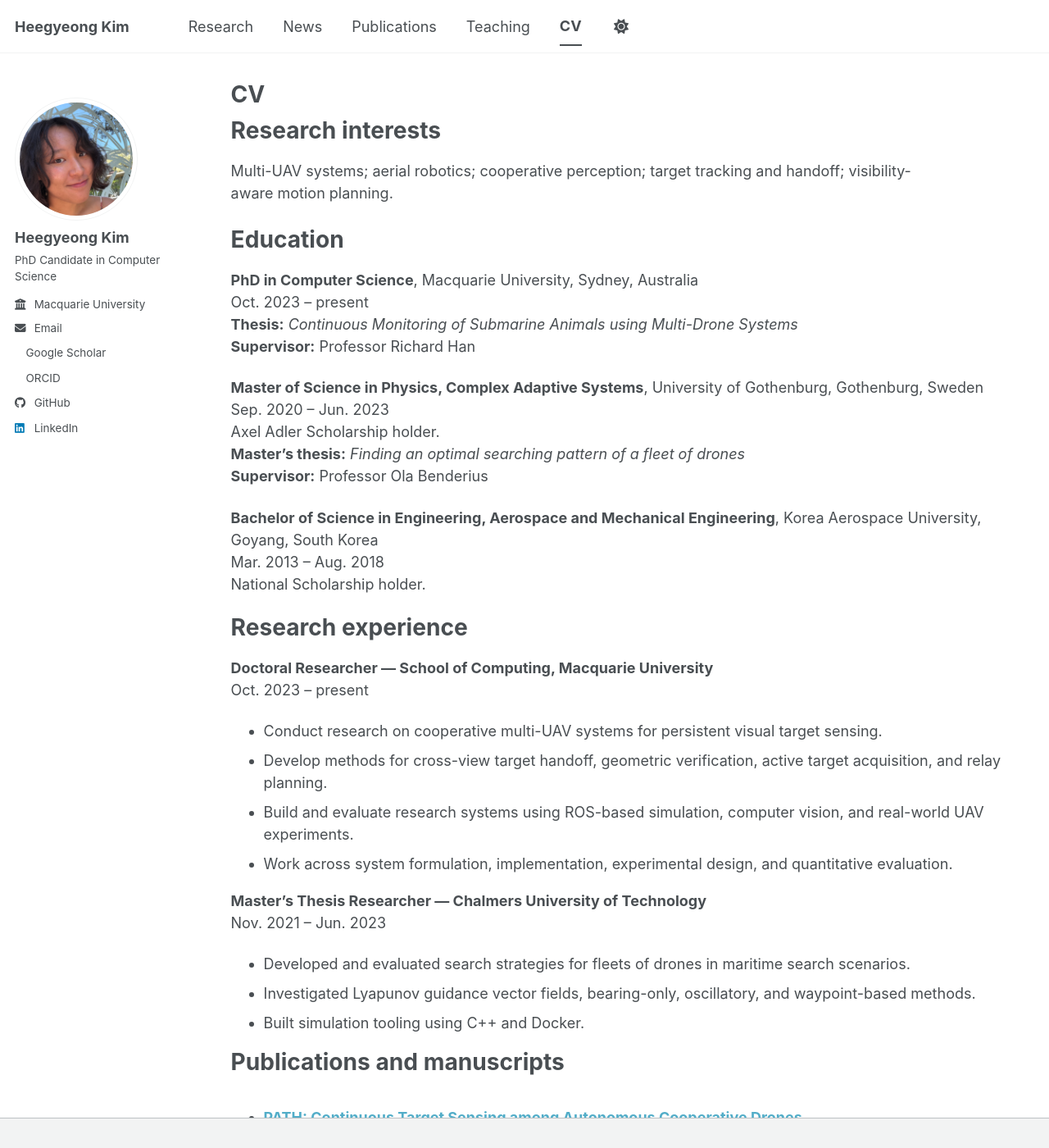
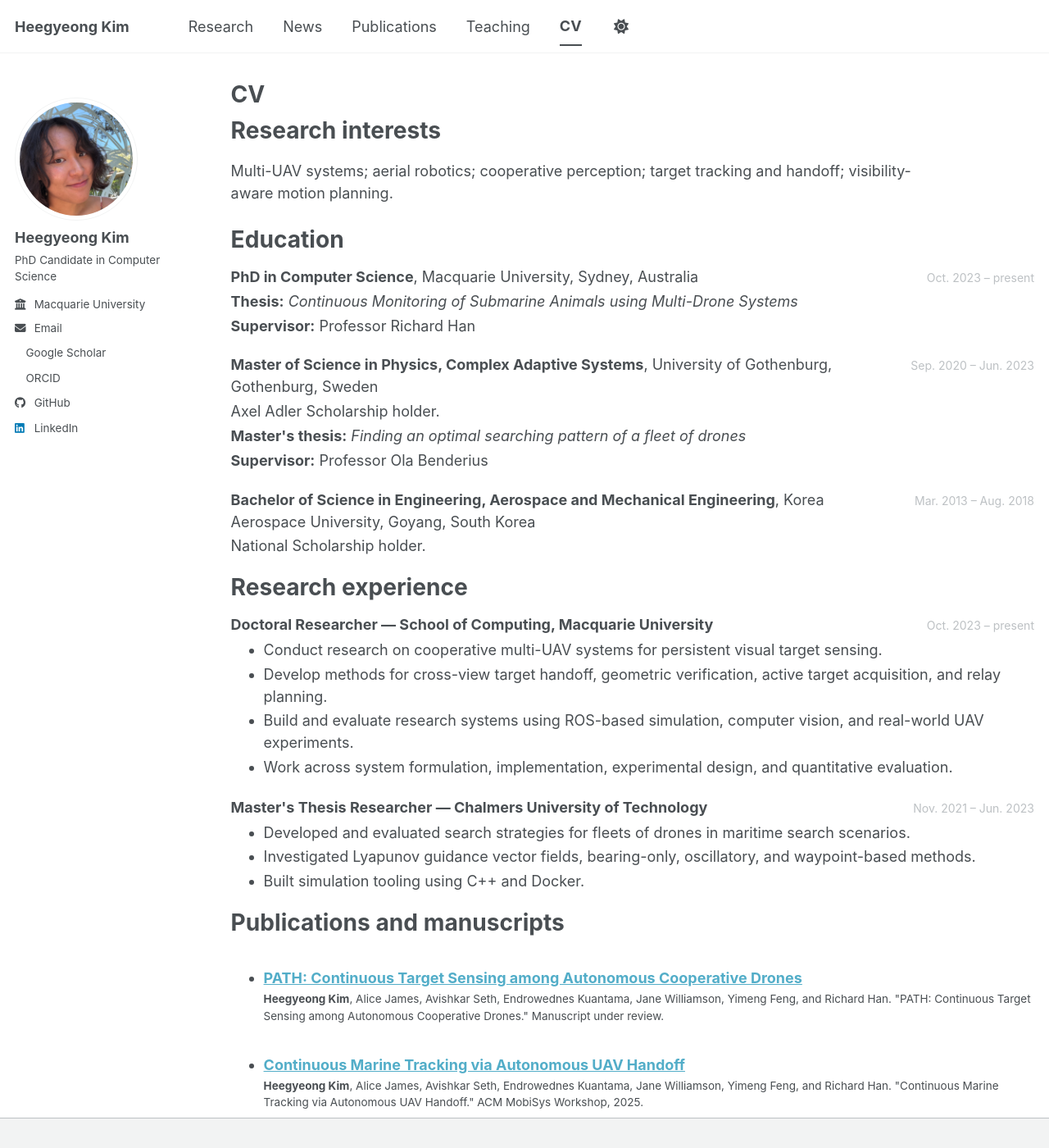
Before and after one commit to HeegyeongK/heegyeongk.github.io, a Jekyll site: the page built from _pages/cv.md, in a window 1280 px wide and 1400 px high. Shown: the whole window at 82% size. Built offline with Jekyll 4.4.1, drawn with Linux system fonts in a browser that asks for light colours; a style sheet for code colours, icons or effects is not loaded; part of the change alters nothing that is shown.

Commit message:
Refine CV dates and research spacing

```diff
--- a/_pages/cv.md
+++ b/_pages/cv.md
@@ -7,43 +7,112 @@ redirect_from:
   - /resume
 ---
 
+<style>
+.cv-entry {
+  margin-bottom: 1.15rem;
+}
+.cv-entry-head {
+  display: flex;
+  justify-content: space-between;
+  align-items: baseline;
+  gap: 1.25rem;
+}
+.cv-entry-title {
+  min-width: 0;
+}
+.cv-entry-date {
+  flex: 0 0 auto;
+  margin-left: auto;
+  font-size: 0.78rem;
+  color: var(--global-text-color-light);
+  white-space: nowrap;
+  text-align: right;
+}
+.cv-entry-detail {
+  margin-top: 0.16rem;
+}
+.cv-research-entry {
+  margin-bottom: 1.2rem;
+}
+.cv-research-entry .cv-entry-head {
+  margin-bottom: 0.18rem;
+}
+.cv-research-entry ul {
+  margin-top: 0.22rem;
+  margin-bottom: 0;
+}
+.cv-research-entry li {
+  margin-bottom: 0.15rem;
+}
+@media (max-width: 700px) {
+  .cv-entry-head {
+    align-items: flex-start;
+  }
+  .cv-entry-date {
+    font-size: 0.72rem;
+  }
+}
+</style>
+
 Research interests
 ======
 Multi-UAV systems; aerial robotics; cooperative perception; target tracking and handoff; visibility-aware motion planning.
 
 Education
 ======
-**PhD in Computer Science**, Macquarie University, Sydney, Australia
-Oct. 2023 – present
-**Thesis:** *Continuous Monitoring of Submarine Animals using Multi-Drone Systems*
-**Supervisor:** Professor Richard Han
+<div class="cv-entry">
+  <div class="cv-entry-head">
+    <div class="cv-entry-title"><strong>PhD in Computer Science</strong>, Macquarie University, Sydney, Australia</div>
+    <div class="cv-entry-date">Oct. 2023 – present</div>
+  </div>
+  <div class="cv-entry-detail"><strong>Thesis:</strong> <em>Continuous Monitoring of Submarine Animals using Multi-Drone Systems</em></div>
+  <div class="cv-entry-detail"><strong>Supervisor:</strong> Professor Richard Han</div>
+</div>
 
-**Master of Science in Physics, Complex Adaptive Systems**, University of Gothenburg, Gothenburg, Sweden
-Sep. 2020 – Jun. 2023
-Axel Adler Scholarship holder.
-**Master's thesis:** *Finding an optimal searching pattern of a fleet of drones*
-**Supervisor:** Professor Ola Benderius
+<div class="cv-entry">
+  <div class="cv-entry-head">
+    <div class="cv-entry-title"><strong>Master of Science in Physics, Complex Adaptive Systems</strong>, University of Gothenburg, Gothenburg, Sweden</div>
+    <div class="cv-entry-date">Sep. 2020 – Jun. 2023</div>
+  </div>
+  <div class="cv-entry-detail">Axel Adler Scholarship holder.</div>
+  <div class="cv-entry-detail"><strong>Master's thesis:</strong> <em>Finding an optimal searching pattern of a fleet of drones</em></div>
+  <div class="cv-entry-detail"><strong>Supervisor:</strong> Professor Ola Benderius</div>
+</div>
 
-**Bachelor of Science in Engineering, Aerospace and Mechanical Engineering**, Korea Aerospace University, Goyang, South Korea
-Mar. 2013 – Aug. 2018
-National Scholarship holder.
+<div class="cv-entry">
+  <div class="cv-entry-head">
+    <div class="cv-entry-title"><strong>Bachelor of Science in Engineering, Aerospace and Mechanical Engineering</strong>, Korea Aerospace University, Goyang, South Korea</div>
+    <div class="cv-entry-date">Mar. 2013 – Aug. 2018</div>
+  </div>
+  <div class="cv-entry-detail">National Scholarship holder.</div>
+</div>
 
 Research experience
 ======
-**Doctoral Researcher — School of Computing, Macquarie University**
-Oct. 2023 – present
+<div class="cv-research-entry">
+  <div class="cv-entry-head">
+    <div class="cv-entry-title"><strong>Doctoral Researcher — School of Computing, Macquarie University</strong></div>
+    <div class="cv-entry-date">Oct. 2023 – present</div>
+  </div>
+  <ul>
+    <li>Conduct research on cooperative multi-UAV systems for persistent visual target sensing.</li>
+    <li>Develop methods for cross-view target handoff, geometric verification, active target acquisition, and relay planning.</li>
+    <li>Build and evaluate research systems using ROS-based simulation, computer vision, and real-world UAV experiments.</li>
+    <li>Work across system formulation, implementation, experimental design, and quantitative evaluation.</li>
+  </ul>
+</div>
 
-- Conduct research on cooperative multi-UAV systems for persistent visual target sensing.
-- Develop methods for cross-view target handoff, geometric verification, active target acquisition, and relay planning.
-- Build and evaluate research systems using ROS-based simulation, computer vision, and real-world UAV experiments.
-- Work across system formulation, implementation, experimental design, and quantitative evaluation.
-
-**Master's Thesis Researcher — Chalmers University of Technology**
-Nov. 2021 – Jun. 2023
-
-- Developed and evaluated search strategies for fleets of drones in maritime search scenarios.
-- Investigated Lyapunov guidance vector fields, bearing-only, oscillatory, and waypoint-based methods.
-- Built simulation tooling using C++ and Docker.
+<div class="cv-research-entry">
+  <div class="cv-entry-head">
+    <div class="cv-entry-title"><strong>Master's Thesis Researcher — Chalmers University of Technology</strong></div>
+    <div class="cv-entry-date">Nov. 2021 – Jun. 2023</div>
+  </div>
+  <ul>
+    <li>Developed and evaluated search strategies for fleets of drones in maritime search scenarios.</li>
+    <li>Investigated Lyapunov guidance vector fields, bearing-only, oscillatory, and waypoint-based methods.</li>
+    <li>Built simulation tooling using C++ and Docker.</li>
+  </ul>
+</div>
 
 Publications and manuscripts
 ======
```
